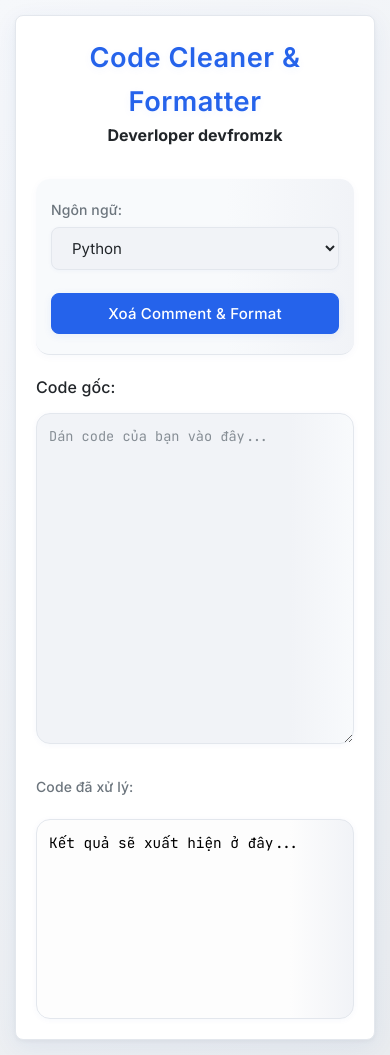
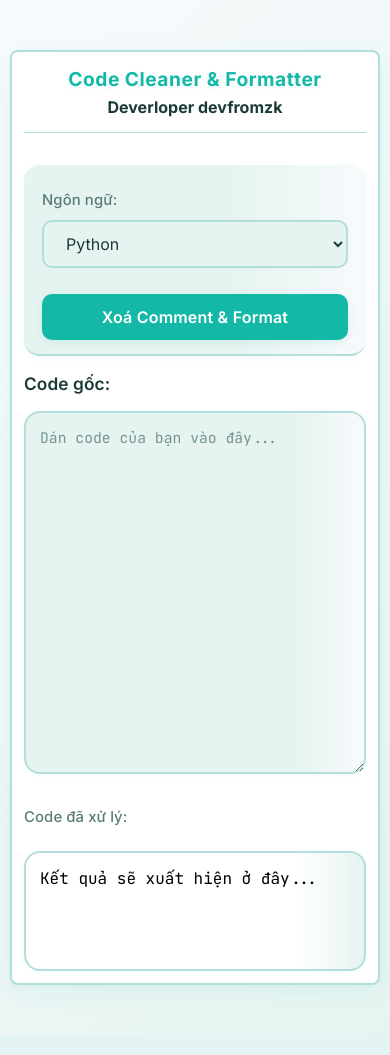
Before and after one commit to Zakhanhrog/code_cleaner, a Flask app: page / in a window 390 px wide. After the commit the page ends 987 px from the top, so only its background shows below. Run offline with Flask 3, Linux system fonts and the light colour scheme.

Commit message:
update UI

```diff
--- a/static/style.css
+++ b/static/style.css
@@ -1,22 +1,22 @@
 @import url('https://fonts.googleapis.com/css2?family=Inter:wght@300;400;500;600;700&family=JetBrains+Mono:wght@400;500;600&display=swap');
 
 :root {
-    --bg-primary: #f6f8fb;
+    --bg-primary: #f7fafc;
     --bg-secondary: #ffffff;
-    --bg-tertiary: #f1f3f7;
-    --text-primary: #212529;
-    --text-secondary: #6c757d;
-    --accent-primary: #2563eb;
-    --accent-secondary: #1e40af;
-    --border-color: #e3e7ed;
+    --bg-tertiary: #e6f4f1;
+    --text-primary: #1a3a36;
+    --text-secondary: #5a7d76;
+    --accent-primary: #14b8a6;
+    --accent-secondary: #0e9488;
+    --border-color: #b2dfdb;
     --error-bg: #f8d7da;
     --error-text: #721c24;
     --error-border: #f5c6cb;
     --font-sans: 'Inter', -apple-system, BlinkMacSystemFont, "Segoe UI", Roboto, "Helvetica Neue", Arial, sans-serif;
     --font-mono: 'JetBrains Mono', 'Fira Code', 'Courier New', Courier, monospace;
-    --shadow-sm: 0 1px 3px rgba(0,0,0,0.05), 0 1px 2px rgba(0,0,0,0.03);
-    --shadow-md: 0 6px 24px rgba(30,64,175,0.07), 0 1.5px 4px rgba(0,0,0,0.04);
-    --border-radius: 14px;
+    --shadow-sm: 0 1px 3px rgba(20,184,166,0.05), 0 1px 2px rgba(20,184,166,0.03);
+    --shadow-md: 0 6px 24px rgba(20,184,166,0.07), 0 1.5px 4px rgba(20,184,166,0.04);
+    --border-radius: 16px;
 }
 
 * {
@@ -27,53 +27,58 @@
 
 body {
     font-family: var(--font-sans);
-    background: linear-gradient(135deg, #f6f8fb 0%, #e9ecef 100%);
+    background: linear-gradient(135deg, #f7fafc 0%, #e6f4f1 100%);
     color: var(--text-primary);
     line-height: 1.6;
     padding: 25px;
     display: flex;
     flex-direction: column;
     align-items: center;
+    justify-content: center;
     min-height: 100vh;
 }
 
 .container {
     background-color: var(--bg-secondary);
-    padding: 35px;
+    margin: 40px 0 40px 0;
+    padding: 38px 32px 38px 32px;
     border-radius: var(--border-radius);
     box-shadow: var(--shadow-md);
     width: 100%;
-    max-width: 1100px;
+    max-width: 900px;
     display: flex;
     flex-direction: column;
-    gap: 30px;
-    border: 1.5px solid var(--border-color);
+    gap: 32px;
+    border: 2px solid var(--border-color);
     transition: box-shadow 0.3s, border-color 0.3s;
+    align-items: stretch;
 }
 
 .container:hover {
-    box-shadow: 0 10px 32px rgba(30,64,175,0.10), 0 2px 8px rgba(0,0,0,0.06);
+    box-shadow: 0 10px 32px rgba(20,184,166,0.13), 0 2px 8px rgba(20,184,166,0.09);
     border-color: var(--accent-primary);
 }
 
 header {
     width: 100%;
     text-align: center;
-    margin-bottom: 10px;
+    margin-bottom: 18px;
+    border-bottom: 1.5px solid var(--border-color);
+    padding-bottom: 12px;
 }
 
 header h1 {
-    font-size: 2.2em;
+    font-size: 2.3em;
     color: var(--accent-primary);
-    font-weight: 600;
+    font-weight: 700;
     letter-spacing: 0.5px;
-    text-shadow: 0 2px 8px rgba(37,99,235,0.06);
+    text-shadow: 0 2px 8px rgba(20,184,166,0.08);
 }
 
 header .subtitle {
-    font-size: 1.05em;
+    font-size: 1.08em;
     color: var(--text-secondary);
-    margin-top: 6px;
+    margin-top: 7px;
     font-weight: 400;
     letter-spacing: 0.1px;
 }
@@ -81,68 +86,71 @@ header .subtitle {
 .controls {
     display: flex;
     align-items: center;
-    gap: 15px;
-    padding: 12px 15px;
-    background: linear-gradient(90deg, #f8fafc 60%, #f1f3f7 100%);
+    gap: 18px;
+    padding: 16px 18px;
+    background: linear-gradient(90deg, #e6f4f1 60%, #f7fafc 100%);
     border-radius: var(--border-radius);
-    border-bottom: 1.5px solid var(--border-color);
-    padding-bottom: 25px;
-    box-shadow: 0 2px 8px rgba(30,64,175,0.03);
+    border-bottom: 2px solid var(--border-color);
+    padding-bottom: 24px;
+    box-shadow: 0 2px 8px rgba(20,184,166,0.04);
+    justify-content: flex-start;
+    flex-wrap: wrap;
 }
 
 .control-group {
     display: flex;
     flex-direction: column;
-    gap: 6px;
+    gap: 7px;
     padding: 8px 0;
+    min-width: 160px;
 }
 
 label {
-    font-size: 0.875em;
+    font-size: 0.93em;
     color: var(--text-secondary);
     font-weight: 500;
     letter-spacing: 0.1px;
 }
 
 select, button {
-    padding: 10px 16px;
-    border: 1.5px solid var(--border-color);
-    border-radius: 8px;
+    padding: 11px 18px;
+    border: 2px solid var(--border-color);
+    border-radius: 10px;
     background-color: var(--bg-tertiary);
     color: var(--text-primary);
-    font-size: 0.9375em;
+    font-size: 1em;
     cursor: pointer;
-    transition: background-color 0.2s ease, border-color 0.2s ease, box-shadow 0.2s ease;
+    transition: background-color 0.2s, border-color 0.2s, box-shadow 0.2s;
     font-family: var(--font-sans);
-    box-shadow: 0 1px 4px rgba(30,64,175,0.04);
+    box-shadow: 0 1px 4px rgba(20,184,166,0.04);
 }
 
 select:hover, button:hover {
-    background-color: #e0e7ff;
+    background-color: #b2dfdb;
 }
 
 select:focus, button:focus {
     outline: none;
     border-color: var(--accent-primary);
     background-color: #fff;
-    box-shadow: 0 0 0 4px rgba(37,99,235,0.13);
+    box-shadow: 0 0 0 4px rgba(20,184,166,0.13);
 }
 
 button#processButton {
     background-color: var(--accent-primary);
     color: #fff;
-    font-weight: 500;
+    font-weight: 600;
     border-color: var(--accent-primary);
-    border-radius: 8px;
+    border-radius: 10px;
     letter-spacing: 0.2px;
-    box-shadow: 0 2px 8px rgba(37,99,235,0.08);
+    box-shadow: 0 2px 8px rgba(20,184,166,0.13);
 }
 
 button#processButton:hover {
     background-color: var(--accent-secondary);
     border-color: var(--accent-secondary);
     transform: translateY(-2px) scale(1.03);
-    box-shadow: 0 6px 18px rgba(37,99,235,0.13);
+    box-shadow: 0 6px 18px rgba(20,184,166,0.18);
 }
 
 .editor-stack {
@@ -155,13 +163,13 @@ button#processButton:hover {
 .editor-pane {
     display: flex;
     flex-direction: column;
-    gap: 12px;
+    gap: 13px;
     width: 100%;
 }
 
 .editor-pane > label {
-    font-size: 1em;
-    font-weight: 500;
+    font-size: 1.08em;
+    font-weight: 600;
     color: var(--text-primary);
     letter-spacing: 0.1px;
 }
@@ -169,24 +177,24 @@ button#processButton:hover {
 textarea#codeInput {
     width: 100%;
     min-height: 250px;
-    padding: 12px;
-    border: 1.5px solid var(--border-color);
+    padding: 14px;
+    border: 2px solid var(--border-color);
     border-radius: var(--border-radius);
-    background: linear-gradient(90deg, #f1f3f7 80%, #f8fafc 100%);
+    background: linear-gradient(90deg, #e6f4f1 80%, #f7fafc 100%);
     color: var(--text-primary);
     font-family: var(--font-mono);
-    font-size: 0.9em;
+    font-size: 1em;
     line-height: 1.5;
     resize: vertical;
-    transition: border-color 0.2s ease, box-shadow 0.2s ease;
-    box-shadow: 0 1px 6px rgba(30,64,175,0.04);
+    transition: border-color 0.2s, box-shadow 0.2s;
+    box-shadow: 0 1px 6px rgba(20,184,166,0.04);
 }
 
 textarea#codeInput:focus {
     outline: none;
     border-color: var(--accent-primary);
     background: #fff;
-    box-shadow: 0 0 0 4px rgba(37,99,235,0.13);
+    box-shadow: 0 0 0 4px rgba(20,184,166,0.13);
 }
 
 textarea#codeInput::placeholder {
@@ -206,35 +214,35 @@ textarea#codeInput::placeholder {
 }
 
 button#exportButton {
-    padding: 6px 12px;
-    font-size: 0.85em;
+    padding: 7px 14px;
+    font-size: 0.92em;
     background-color: var(--bg-tertiary);
     color: var(--text-primary);
-    border: 1px solid var(--border-color);
+    border: 2px solid var(--border-color);
     margin-left: auto;
-    border-radius: 8px;
-    box-shadow: 0 1px 4px rgba(30,64,175,0.04);
+    border-radius: 10px;
+    box-shadow: 0 1px 4px rgba(20,184,166,0.04);
 }
 
 button#exportButton:hover {
-    background-color: #e0e7ff;
+    background-color: #b2dfdb;
 }
 
 pre#codeOutputDisplay {
     width: 100%;
     min-height: 250px;
-    padding: 12px !important;
+    padding: 14px !important;
     margin: 0;
-    margin-top: 8px; /* Added margin to separate from output-header */
-    border: 1.5px solid var(--border-color);
+    margin-top: 8px;
+    border: 2px solid var(--border-color);
     border-radius: var(--border-radius);
-    background: linear-gradient(90deg, #fdfdfd 80%, #f1f3f7 100%);
-    box-shadow: 0 1px 6px rgba(30,64,175,0.04);
+    background: linear-gradient(90deg, #fff 80%, #e6f4f1 100%);
+    box-shadow: 0 1px 6px rgba(20,184,166,0.04);
     font-family: var(--font-mono) !important;
-    font-size: 0.9em !important;
+    font-size: 1em !important;
     line-height: 1.5 !important;
     overflow: auto;
-    transition: border-color 0.2s ease, box-shadow 0.2s ease;
+    transition: border-color 0.2s, box-shadow 0.2s;
     white-space: pre-wrap;
     word-wrap: break-word;
     position: relative;
@@ -297,13 +305,13 @@ pre#codeOutputDisplay::-webkit-scrollbar-track {
 
 textarea#codeInput::-webkit-scrollbar-thumb,
 pre#codeOutputDisplay::-webkit-scrollbar-thumb {
-    background: #adb5bd;
+    background: #b2dfdb;
     border-radius: 4px;
 }
 
 textarea#codeInput::-webkit-scrollbar-thumb:hover,
 pre#codeOutputDisplay::-webkit-scrollbar-thumb:hover {
-    background: #868e96;
+    background: #14b8a6;
 }
 
 div.code-toolbar {
@@ -329,63 +340,64 @@ div.code-toolbar > .toolbar.hovered {
 .toolbar-item > button,
 .toolbar-item > a {
     padding: 0.3em 0.6em !important;
-    font-size: 0.8em !important;
+    font-size: 0.85em !important;
     color: var(--text-primary) !important;
     background-color: var(--bg-tertiary) !important;
-    border: 1px solid var(--border-color) !important;
-    border-radius: 6px !important;
+    border: 2px solid var(--border-color) !important;
+    border-radius: 8px !important;
     box-shadow: none !important;
     cursor: pointer;
-    transition: background-color 0.2s ease;
+    transition: background-color 0.2s;
 }
 
 .toolbar-item > button:hover,
 .toolbar-item > a:hover {
-    background-color: #e0e7ff !important;
+    background-color: #b2dfdb !important;
     color: var(--text-primary) !important;
 }
 
 
 @media (max-width: 900px) {
     .container {
-        padding: 25px;
+        padding: 22px;
         max-width: 100%;
-        border-radius: 10px;
+        border-radius: 12px;
     }
     header h1 {
-        font-size: 1.9em;
+        font-size: 1.7em;
     }
     pre#codeOutputDisplay, textarea#codeInput {
-        min-height: 220px;
+        min-height: 180px;
     }
 }
 
 @media (max-width: 600px) {
     body {
-        padding: 15px;
+        padding: 10px;
     }
     .container {
-        padding: 20px;
-        gap: 20px;
+        padding: 12px;
+        gap: 14px;
         border-radius: 8px;
     }
     .controls {
         flex-direction: column;
         align-items: stretch;
-        padding-bottom: 20px;
+        padding-bottom: 14px;
     }
     .control-group {
         width: 100%;
+        min-width: unset;
     }
     select, button {
         width: 100%;
     }
     pre#codeOutputDisplay, textarea#codeInput {
-        min-height: 200px;
-        font-size: 0.85em;
+        min-height: 120px;
+        font-size: 0.92em;
     }
     header h1 {
-        font-size: 1.7em;
+        font-size: 1.2em;
     }
     .editor-pane .output-header {
         flex-direction: column;
```
Also changed, not shown: other parts of static/style.css (+12 -9 lines).
